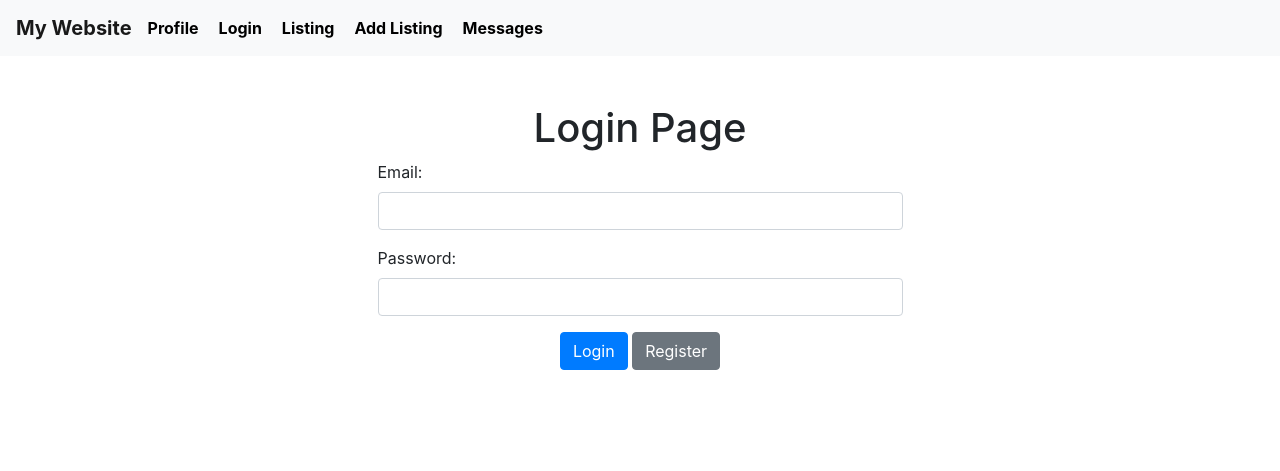
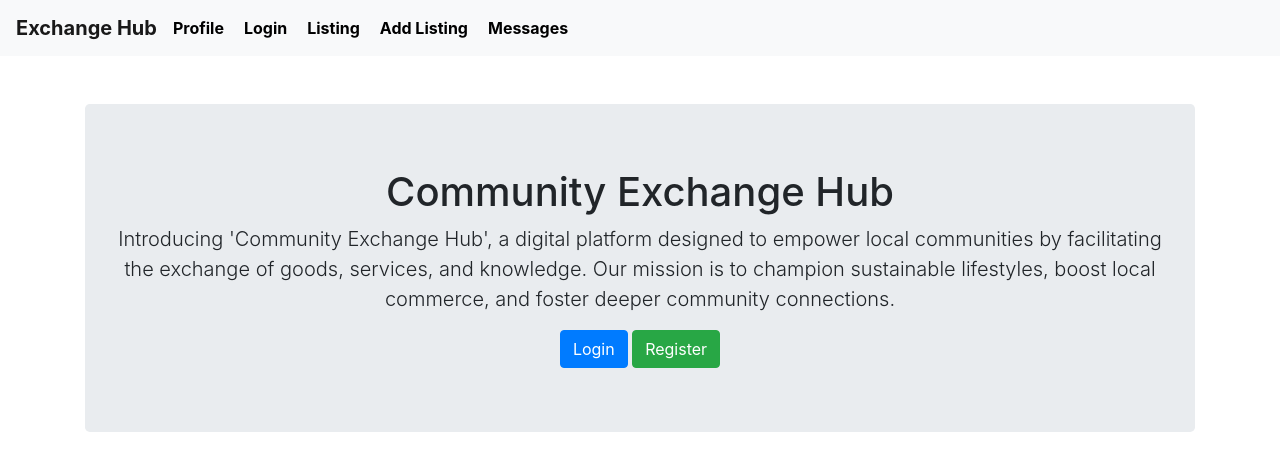
Before and after one commit to salnahass/https---github.com-salnahass-login, a Flask app: page / in a window 1280 px wide. Shown: the top 471 px of the page. Run offline with Flask 3, Linux system fonts and the light colour scheme; some libraries are stand-ins or nearby versions.

Commit message:
created landing page

```diff
--- a/app.py
+++ b/app.py
@@ -181,6 +181,8 @@ def register():
 
 
 @app.route('/')
+def landing():
+    return render_template('landing.html')
 @app.route('/login', methods=['GET', 'POST'])
 def login():
     if request.method == 'POST':
@@ -351,7 +353,6 @@ def add_listing():
         conn.commit()
         conn.close()
 
-        flash('Listing added successfully!', 'success')
         return redirect(url_for('listings'))
 
     return render_template('add_listing.html')
--- /dev/null
+++ b/templates/landing.html
@@ -0,0 +1,14 @@
+{% extends 'layout.html' %}
+
+{% block title %}Community Exchange Hub{% endblock %}
+
+
+{% block content %}
+<div class="jumbotron text-center">
+    <h1>Community Exchange Hub</h1>
+    <p class="lead">
+        Introducing 'Community Exchange Hub', a digital platform designed to empower local communities by facilitating the exchange of goods, services, and knowledge. Our mission is to champion sustainable lifestyles, boost local commerce, and foster deeper community connections.    </p>
+    <a href="/login" class="btn btn-primary">Login</a>
+    <a href="/registration" class="btn btn-success">Register</a>
+</div>
+{% endblock %}
--- a/templates/layout.html
+++ b/templates/layout.html
@@ -10,7 +10,7 @@
 </head>
 <body>
     <nav class="navbar navbar-expand-lg navbar-light bg-light">
-        <a class="navbar-brand" href="#">My Website</a>
+        <a class="navbar-brand" href="#">Exchange Hub</a>
         <button class="navbar-toggler" type="button" data-toggle="collapse" data-target="#navbarNav" aria-controls="navbarNav" aria-expanded="false" aria-label="Toggle navigation">
             <span class="navbar-toggler-icon"></span>
         </button>
--- a/templates/login.html
+++ b/templates/login.html
@@ -29,7 +29,7 @@
                 </div>
                 <div class="text-center">
                     <button type="submit" class="btn btn-primary">Login</button>
-                    <a href="/registration" class="btn btn-secondary">Register</a>
+                    <a href="/registration" class="btn btn-success">Register</a>
                 </div>
             </form>
         </div>
```
Also changed, not shown: database.db.
